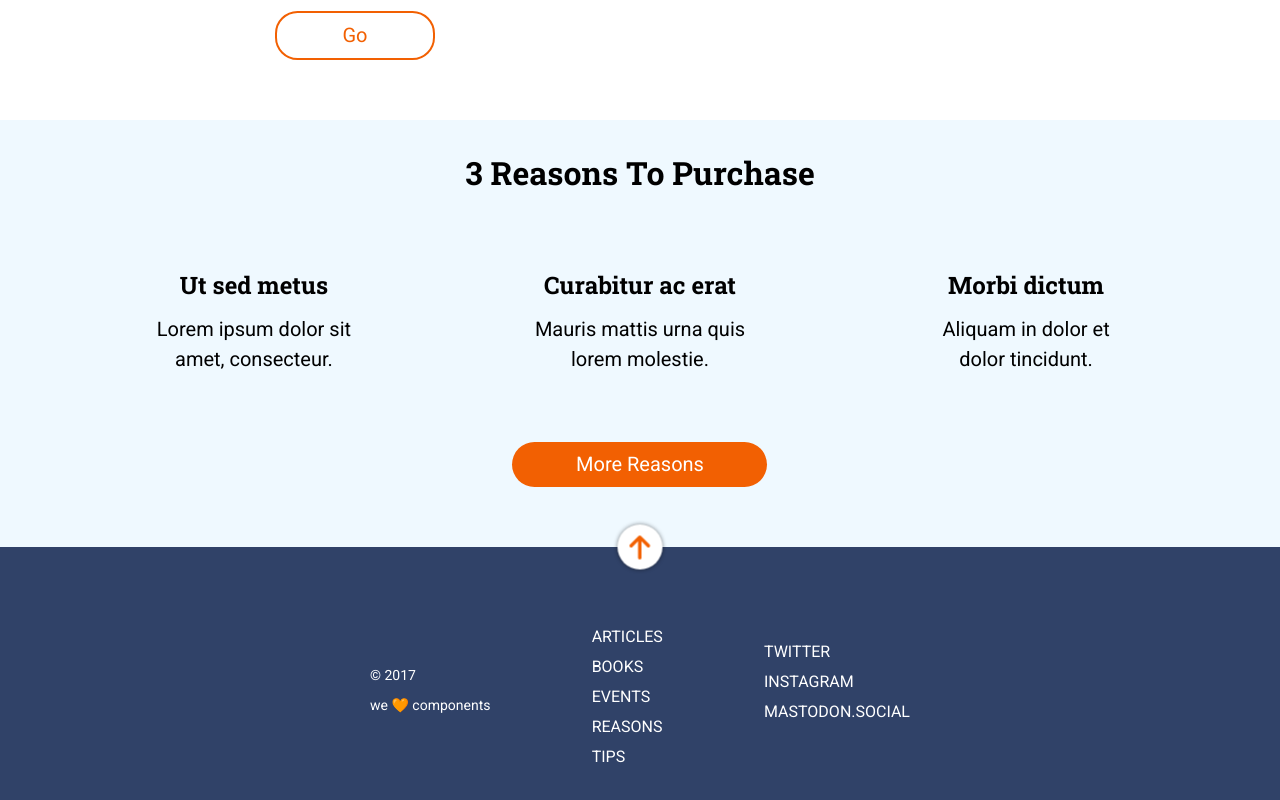
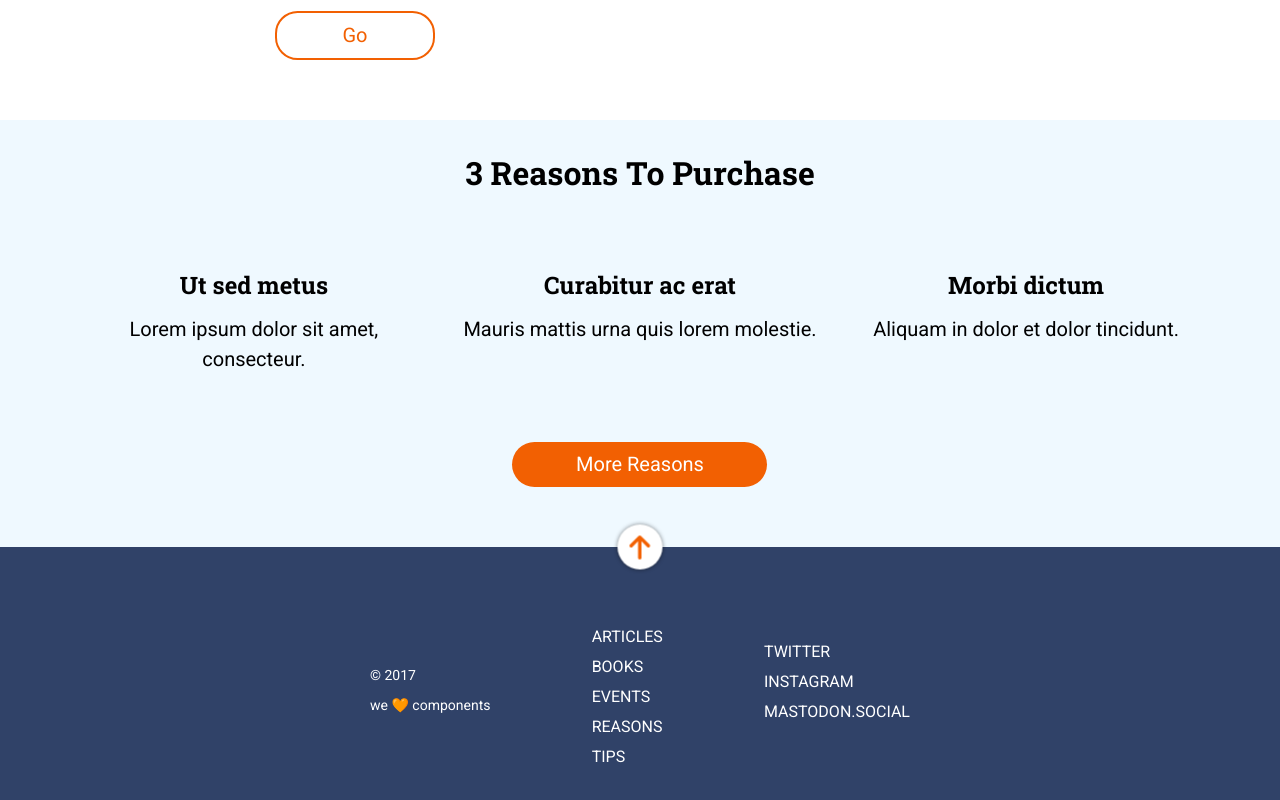
Before and after one commit to jemrosas/modulo-1-evaluacion-final-jemrosas, a website: page docs/index.html in a window 1280 px wide. Shown: the part 1044-1844 px from the top of the page. Drawn offline with nearby package versions, Linux system fonts and the light colour scheme; files that its build step writes are made by us from their sources.

Commit message:
Fix article2 + footer styles

```diff
--- a/_src/assets/scss/layout/_article-2.scss
+++ b/_src/assets/scss/layout/_article-2.scss
@@ -36,6 +36,7 @@
     text-align: center;
 
     @media all and (min-width: $display-m) {
+      padding: 0;
       grid-column: 1 / 2;
       margin-left: 35.7px;
     }
@@ -50,6 +51,7 @@
 
     @media all and (min-width: $display-m) {
       margin: 0px 27.7px;
+      padding: 0px;
       grid-column: 2 / 3;
     }
     @media all and (min-width: $display-l) {
@@ -63,6 +65,7 @@
 
     @media all and (min-width: $display-m) {
       grid-column: 3 / 4;
+      padding: 0;
       margin-right: 35.7px;
     }
     @media all and (min-width: $display-l) {
```
